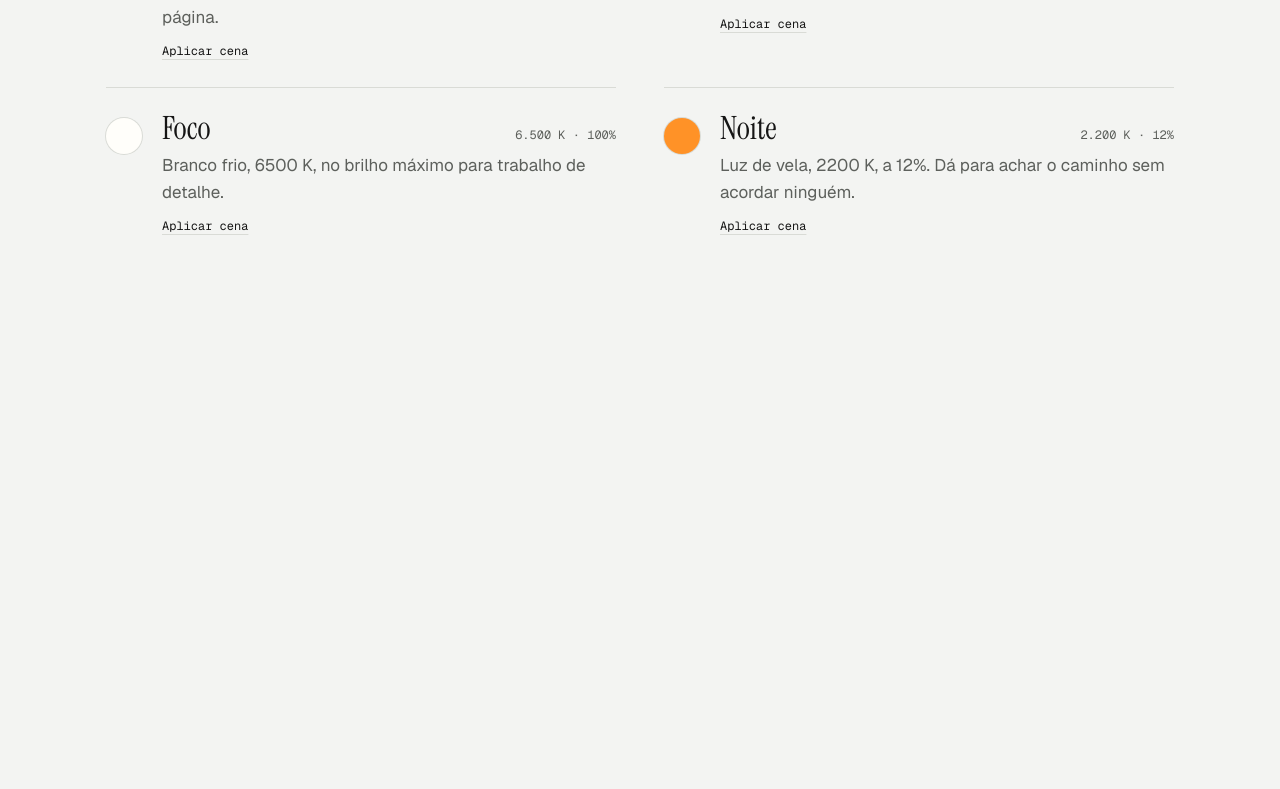
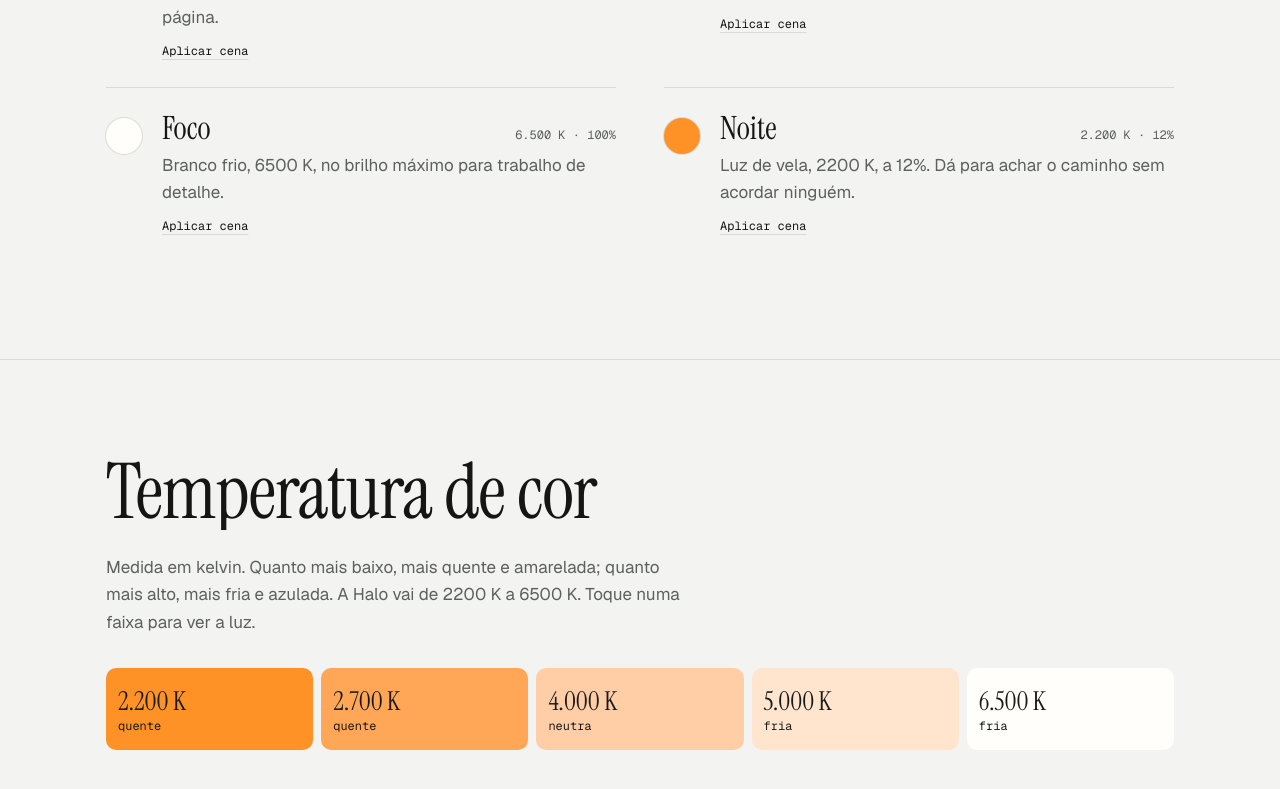
Before and after one commit to beater27032001/halo-lampada, a Next.js app: page / in a window 1280 px wide. Shown: the part 1241-2030 px from the top of the page. Before the commit the page ends 1600 px from the top, so only its background shows below. Built offline with nearby package versions, Linux system fonts and the light colour scheme.

Commit message:
Escala de temperatura de cor interativa
Co-Authored-By: Claude Opus 5.5 <noreply@anthropic.com>

```diff
--- a/src/app/page.tsx
+++ b/src/app/page.tsx
@@ -1,4 +1,5 @@
 import { Beam } from '@organisms/Beam'
+import { ColorScale } from '@organisms/ColorScale'
 import { ControlPanel } from '@organisms/ControlPanel'
 import { Hero } from '@organisms/Hero'
 import { Moods } from '@organisms/Moods'
@@ -15,6 +16,7 @@ export default function Home() {
           <Hero />
         </div>
         <Moods />
+        <ColorScale />
         <Beam />
         <ControlPanel />
       </LightProvider>
--- /dev/null
+++ b/src/components/organisms/ColorScale.tsx
@@ -0,0 +1,58 @@
+'use client'
+
+import { motion } from 'motion/react'
+
+import { EASE } from '@constants/motion'
+import { formatKelvin, KELVIN_SCALE, kelvinToRgb, warmth } from '@domain/light'
+import { SectionTitle } from '@molecules/SectionTitle'
+import { useLight } from '@providers/LightProvider'
+
+export function ColorScale() {
+  const { kelvin, setKelvin } = useLight()
+
+  return (
+    <section className="border-t border-line py-20 md:py-24">
+      <div className="wrap">
+        <SectionTitle>Temperatura de cor</SectionTitle>
+        <p className="mt-6 mb-0 max-w-[52ch] text-muted">
+          Medida em kelvin. Quanto mais baixo, mais quente e amarelada; quanto
+          mais alto, mais fria e azulada. A Halo vai de 2200 K a 6500 K. Toque
+          numa faixa para ver a luz.
+        </p>
+        <motion.div
+          className="mt-8 grid gap-2 sm:grid-cols-5"
+          initial="hidden"
+          whileInView="show"
+          viewport={{ once: true, amount: 0.4 }}
+          transition={{ staggerChildren: 0.07 }}
+        >
+          {KELVIN_SCALE.map((k) => (
+            <motion.button
+              key={k}
+              aria-pressed={kelvin === k}
+              onClick={() => setKelvin(k)}
+              className="flex min-w-0 items-baseline justify-between gap-3 rounded-[10px] px-3 py-4 text-left font-mono text-xs text-[#1a1a1a] ring-ink transition-shadow aria-pressed:ring-2 sm:block"
+              style={{ background: `rgb(${kelvinToRgb(k).join(' ')})` }}
+              variants={{
+                hidden: { opacity: 0, y: 24, scale: 0.96 },
+                show: {
+                  opacity: 1,
+                  y: 0,
+                  scale: 1,
+                  transition: { duration: 0.7, ease: EASE },
+                },
+              }}
+              whileHover={{ y: -4 }}
+              whileTap={{ scale: 0.97 }}
+            >
+              <b className="block font-display text-[26px] font-normal">
+                {formatKelvin(k)}
+              </b>
+              {warmth(k)}
+            </motion.button>
+          ))}
+        </motion.div>
+      </div>
+    </section>
+  )
+}
```
